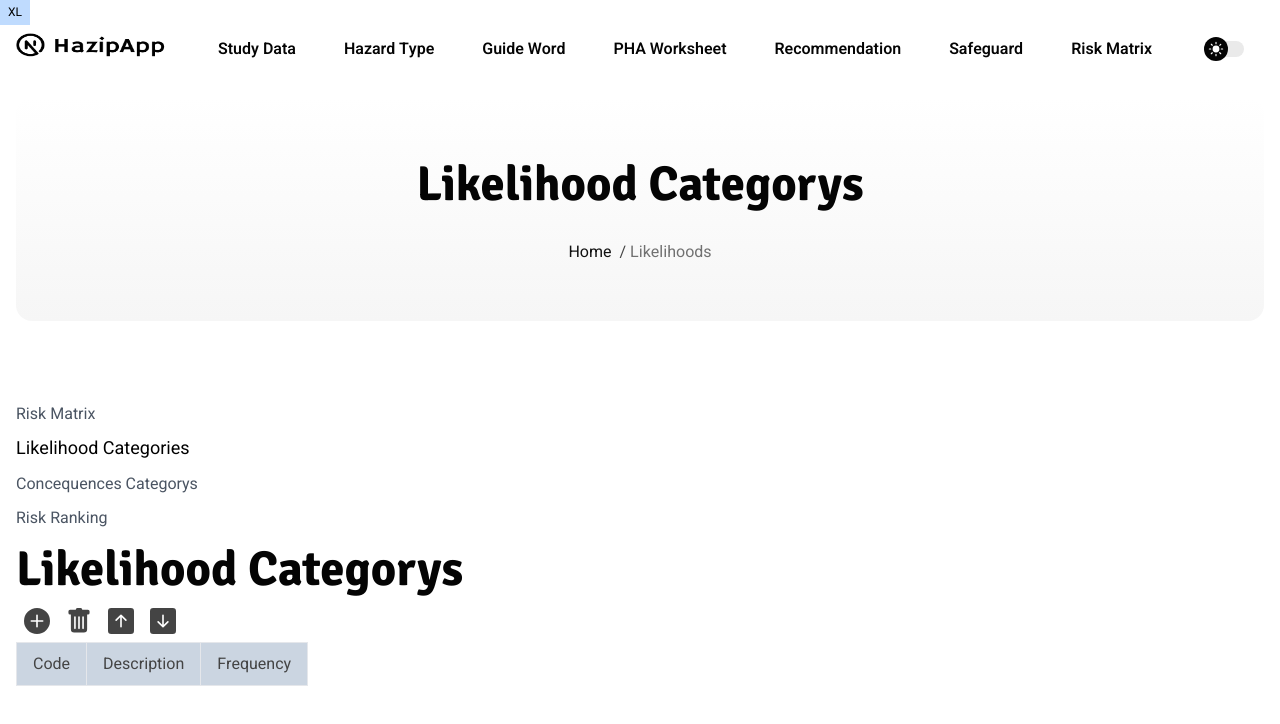
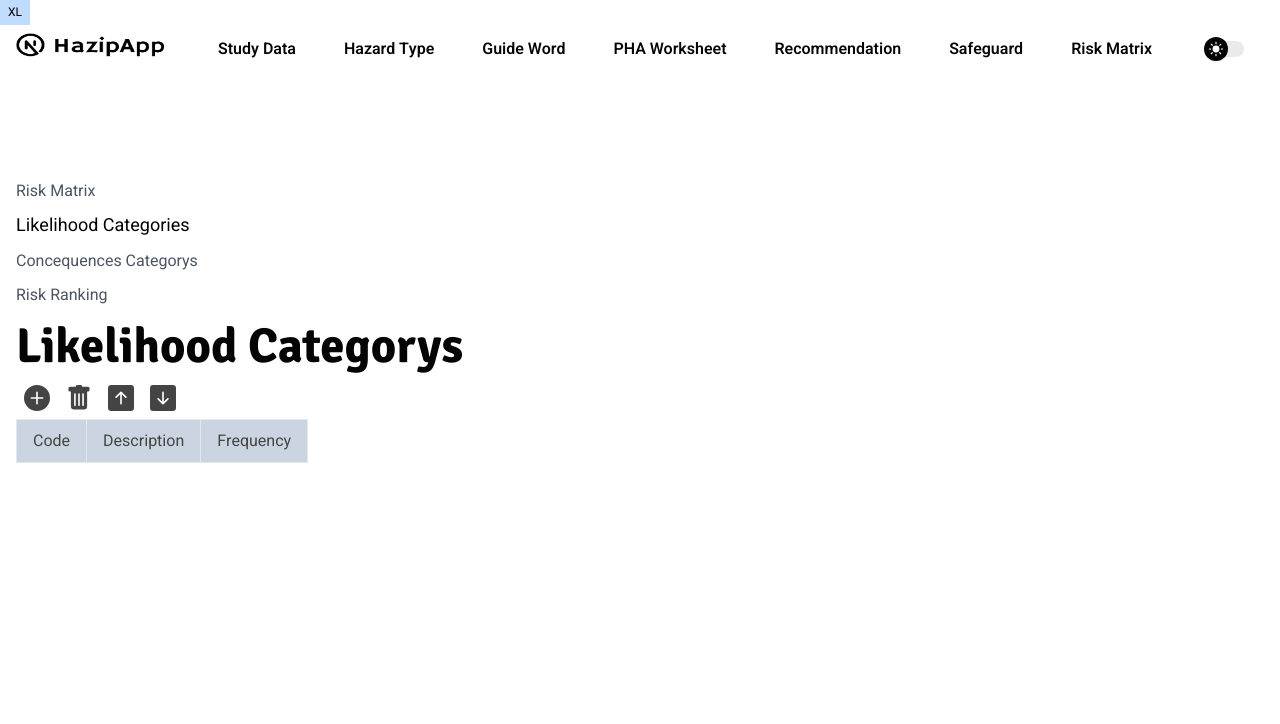
Before and after one commit to anissaefuddin/hazipWeb, a Next.js app: page /likelihoods in a window 1280 px wide. Shown: the top 724 px of the page. Built offline with nearby package versions, Linux system fonts and the light colour scheme; what tailwind-bootstrap-grid would draw is missing.

Commit message:
remove page header on page concequences

```diff
--- a/src/app/likelihoods/page.tsx
+++ b/src/app/likelihoods/page.tsx
@@ -132,7 +132,6 @@ const LikelihoodCategories: React.FC = () => {
   };
   return (
     <>
-      <PageHeader title="Likelihood Categorys" />
       <section className="section-sm">
         <div className="container">
           <div className="row">
--- a/src/app/overview/page.tsx
+++ b/src/app/overview/page.tsx
@@ -155,6 +155,7 @@ const Overviews: React.FC = () => {
                 </ul>
                 </div>
             <div className="w-5/6">
+              <h1>Overview</h1><br></br>
                 <div className="flex mb-4">
                   <div className="w-1/4 h-12">
                   <label htmlFor="name" className="form-label">
```
